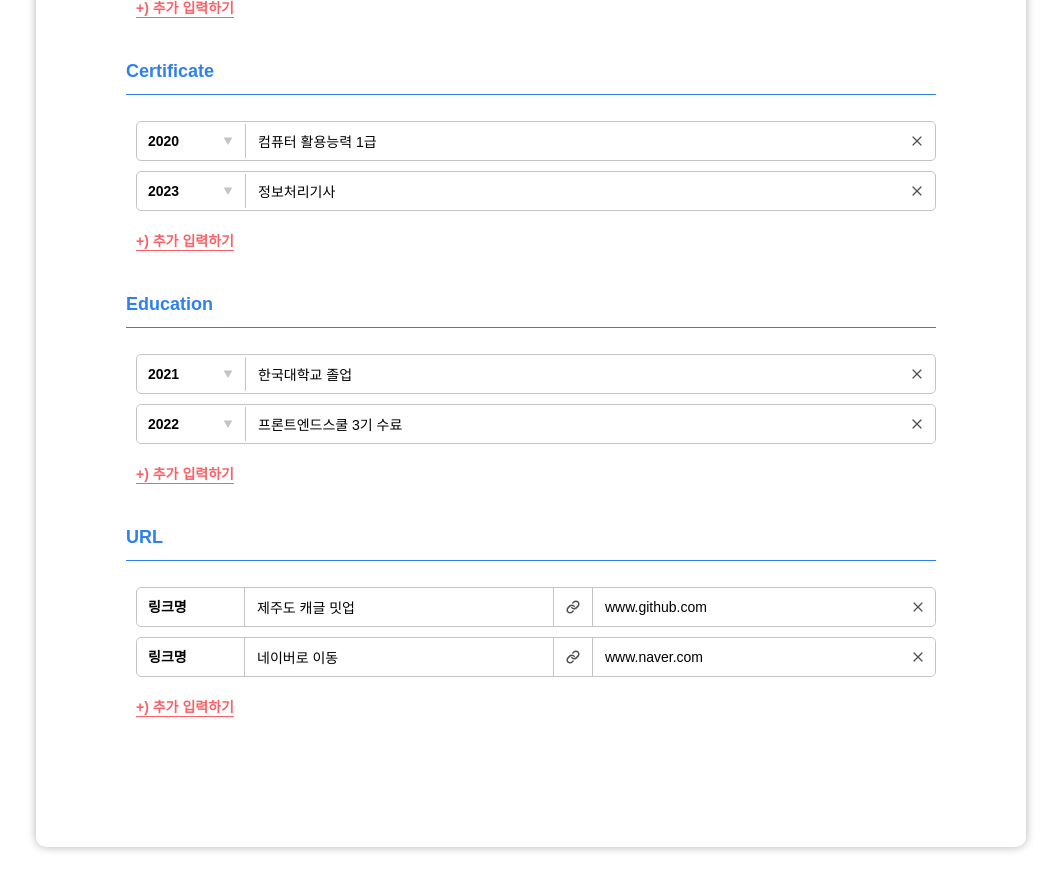
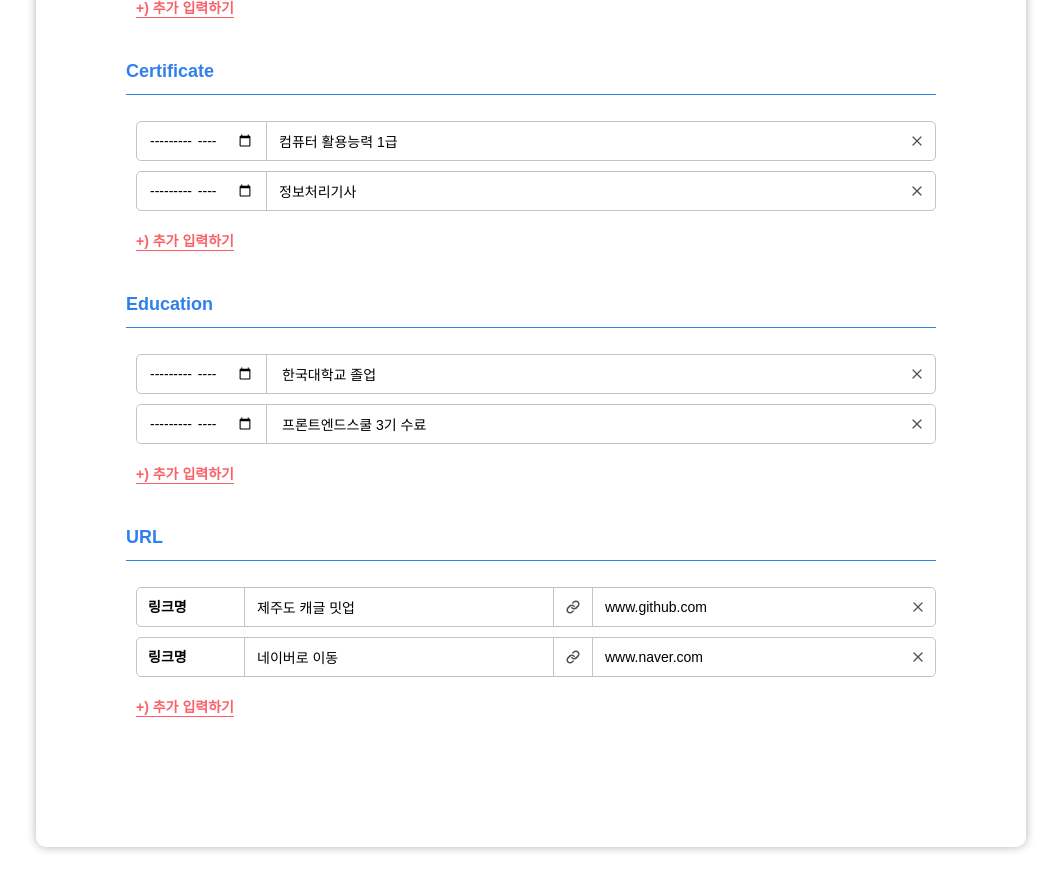
Before and after one commit to weniv/MAKE-RE, a React (Create React App) app: page / in a window 1280 px wide. Shown: the part 2780-3669 px from the top of the page, without its empty margins (109-1170 px from the left). Built offline with nearby package versions, Linux system fonts and the light colour scheme.

Commit message:
Feat: Edu, Cert 내 input 타입 변경

```diff
--- a/src/components/Certificate/CertificateInput.jsx
+++ b/src/components/Certificate/CertificateInput.jsx
@@ -9,7 +9,7 @@ export default function CertificateInput({ resumeData, setResumeData }) {
   }, [certificate])
 
   function handleAdd() {
-    setCertificate([...certificate, { year: '', contents: '' }])
+    setCertificate([...certificate, { date: '', contents: '' }])
   }
 
   function handleDelete(idx) {
@@ -45,53 +45,16 @@ export default function CertificateInput({ resumeData, setResumeData }) {
 }
 
 function CertContent({ cert, idx, handleDelete, handleUpdate }) {
-  const [isOpen, setIsOpen] = useState(false)
   const dropdownRef = useRef(null)
-
-  useEffect(() => {
-    const handleClickOutside = (event) => {
-      if (dropdownRef.current && !dropdownRef.current.contains(event.target)) {
-        setIsOpen(false)
-      }
-    }
-    document.addEventListener('mousedown', handleClickOutside)
-    return () => {
-      document.removeEventListener('mousedown', handleClickOutside)
-    }
-  }, [])
-
-  const handleItemClick = (idx, item) => {
-    handleUpdate(idx, 'year', item)
-    setIsOpen(false)
-  }
-
-  function handleOpen() {
-    setIsOpen(!isOpen)
-  }
 
   return (
     <div className={styles.contentCont} ref={dropdownRef}>
-      <div className={styles.yearCont}>
-        <button className={styles.yearBtn} onClick={handleOpen}>
-          {cert.year || '연도'}
-          {isOpen ? (
-            <img src="/images/polygon-up-icon.svg" alt="연도 메뉴 닫기" />
-          ) : (
-            <img src="/images/polygon-down-icon.svg" alt="연도 메뉴 열기" />
-          )}
-        </button>
-        {isOpen && (
-          <ol className={styles.yearList}>
-            {getYearList().map((v, i) => {
-              return (
-                <li key={i} onClick={() => handleItemClick(idx, v)}>
-                  <button>{v}</button>
-                </li>
-              )
-            })}
-          </ol>
-        )}
-      </div>
+      <input
+        type="month"
+        value={cert.date}
+        className={styles.dateInput}
+        onChange={(e) => handleUpdate(idx, 'date', e.target.value)}
+      />
       <input
         className={styles.contentInput}
         type="text"
@@ -110,14 +73,3 @@ function CertContent({ cert, idx, handleDelete, handleUpdate }) {
     </div>
   )
 }
-
-function getYearList() {
-  const yearList = []
-  const currentYear = new Date().getFullYear()
-
-  for (let i = 0; i < 20; i++) {
-    yearList.push(currentYear - i)
-  }
-
-  return yearList
-}
--- a/src/components/Certificate/CertificateInput.module.css
+++ b/src/components/Certificate/CertificateInput.module.css
@@ -12,26 +12,14 @@
   margin: 10px 0 10px 10px;
 }
 
-.yearCont {
-  position: relative;
+.dateInput {
+  font-family: 'Noto Sans KR', sans-serif;
+  border-radius: 5px 0 0 5px;
+  border: none;
   border-right: 1px solid var(--border-color);
-  font-size: 14px;
-  white-space: nowrap;
-  border-radius: 5px 0px 0px 5px;
-}
-
-.yearBtn {
-  padding: 9px 11px;
-  width: 108px;
-  text-align: left;
-  font-weight: 700;
-}
-
-.yearBtn img {
-  position: absolute;
-  top: 50%;
-  transform: translateY(-50%);
-  right: 12px;
+  width: 130px;
+  padding: 12px;
+  background-color: transparent;
 }
 
 .contentInput {
@@ -56,34 +44,3 @@
   width: 16px;
   height: 20px;
 }
-
-.yearList {
-  position: absolute;
-  z-index: 10;
-  width: 100%;
-  height: 160px;
-  top: 42px;
-  border-radius: 5px;
-  overflow: hidden auto;
-  outline: 1px solid var(--border-color);
-  color: var(--placeholder-color);
-  background-color: var(--background-color);
-  box-shadow: 0 0 4px rgba(0, 0, 0, 0.5);
-}
-
-.yearList li button {
-  width: 100%;
-  height: 33px;
-  text-align: left;
-  padding: 8px 11px;
-  color: var(--placeholder-color);
-}
-
-.yearList li + li {
-  border-top: 1px solid var(--border-color);
-}
-
-.yearList button:hover {
-  color: var(--background-color);
-  background-color: var(--main-color);
-}
--- a/src/components/Education/EducationInput.jsx
+++ b/src/components/Education/EducationInput.jsx
@@ -9,7 +9,7 @@ export default function EducationInput({ resumeData, setResumeData }) {
   }, [education])
 
   function handleAdd() {
-    setEducation([...education, { year: '', contents: '' }])
+    setEducation([...education, { date: '', contents: '' }])
   }
 
   function handleDelete(idx) {
@@ -28,9 +28,9 @@ export default function EducationInput({ resumeData, setResumeData }) {
       {education &&
         education.map((edu, idx) => (
           <EduContent
-            key={edu.id}
+            key={idx}
+            idx={idx}
             edu={edu}
-            idx={idx}
             handleDelete={handleDelete}
             handleUpdate={handleUpdate}
           />
@@ -43,58 +43,20 @@ export default function EducationInput({ resumeData, setResumeData }) {
 }
 
 function EduContent({ edu, idx, handleDelete, handleUpdate }) {
-  const [isOpen, setIsOpen] = useState(false)
   const dropdownRef = useRef(null)
-
-  useEffect(() => {
-    const handleClickOutside = (event) => {
-      if (dropdownRef.current && !dropdownRef.current.contains(event.target)) {
-        setIsOpen(false)
-      }
-    }
-    document.addEventListener('mousedown', handleClickOutside)
-    return () => {
-      document.removeEventListener('mousedown', handleClickOutside)
-    }
-  }, [])
-
-  const handleItemClick = (idx, item) => {
-    handleUpdate(idx, 'year', item)
-    setIsOpen(false)
-  }
-
-  function handleOpen() {
-    setIsOpen(!isOpen)
-  }
 
   return (
     <div className={styles.contentCont} ref={dropdownRef}>
-      <div className={styles.yearCont}>
-        <button className={styles.yearBtn} onClick={handleOpen}>
-          {edu.year || '연도'}
-          {isOpen ? (
-            <img src="/images/polygon-up-icon.svg" alt="연도 메뉴 닫기" />
-          ) : (
-            <img src="/images/polygon-down-icon.svg" alt="연도 메뉴 열기" />
-          )}
-        </button>
-        {isOpen && (
-          <ol className={styles.yearList}>
-            {getYearList().map((v, i) => {
-              return (
-                <li key={i} onClick={() => handleItemClick(idx, v)}>
-                  <button>{v}</button>
-                </li>
-              )
-            })}
-          </ol>
-        )}
-      </div>
       <input
+        type="month"
+        value={edu.date}
+        className={styles.dateInput}
+        onChange={(e) => handleUpdate(idx, 'date', e.target.value)}
+      />
+      <input
+        type="text"
+        value={edu.contents}
         className={styles.contentInput}
-        type="text"
-        required
-        value={edu.contents}
         placeholder="예) 프론트엔드 스쿨 과정 3기 수료 (4개월)"
         onChange={(e) => handleUpdate(idx, 'contents', e.target.value)}
       />
@@ -108,14 +70,3 @@ function EduContent({ edu, idx, handleDelete, handleUpdate }) {
     </div>
   )
 }
-
-function getYearList() {
-  const yearList = []
-  const currentYear = new Date().getFullYear()
-
-  for (let i = 0; i < 20; i++) {
-    yearList.push(currentYear - i)
-  }
-
-  return yearList
-}
--- a/src/components/Education/EducationInput.module.css
+++ b/src/components/Education/EducationInput.module.css
@@ -10,28 +10,17 @@
   border: 1px solid var(--border-color);
   border-radius: 5px;
   margin: 10px 0 10px 10px;
+  gap: 3px;
 }
 
-.yearCont {
-  position: relative;
+.dateInput {
+  font-family: 'Noto Sans KR', sans-serif;
+  border-radius: 5px 0 0 5px;
+  border: none;
   border-right: 1px solid var(--border-color);
-  font-size: 14px;
-  white-space: nowrap;
-  border-radius: 5px 0px 0px 5px;
-}
-
-.yearBtn {
-  padding: 9px 11px;
-  width: 108px;
-  text-align: left;
-  font-weight: 700;
-}
-
-.yearBtn img {
-  position: absolute;
-  top: 50%;
-  transform: translateY(-50%);
-  right: 12px;
+  width: 130px;
+  padding: 12px;
+  background-color: transparent;
 }
 
 .contentInput {
@@ -56,34 +45,3 @@
   width: 16px;
   height: 20px;
 }
-
-.yearList {
-  position: absolute;
-  z-index: 10;
-  width: 100%;
-  height: 160px;
-  top: 42px;
-  border-radius: 5px;
-  overflow: hidden auto;
-  outline: 1px solid var(--border-color);
-  color: var(--placeholder-color);
-  background-color: var(--background-color);
-  box-shadow: 0 0 4px rgba(0, 0, 0, 0.5);
-}
-
-.yearList li button {
-  width: 100%;
-  height: 33px;
-  text-align: left;
-  padding: 8px 11px;
-  color: var(--placeholder-color);
-}
-
-.yearList li + li {
-  border-top: 1px solid var(--border-color);
-}
-
-.yearList button:hover {
-  color: var(--background-color);
-  background-color: var(--main-color);
-}
```
